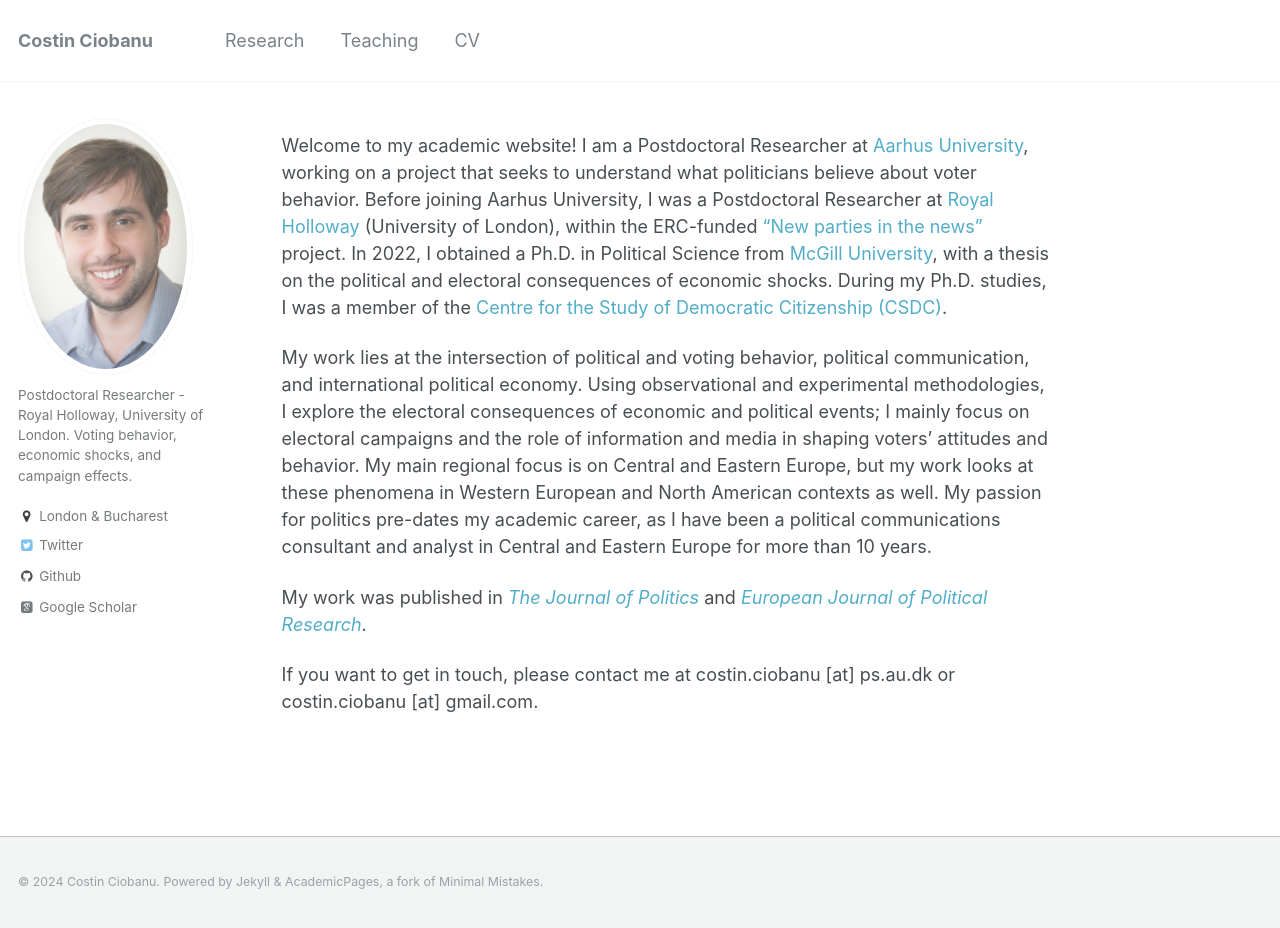
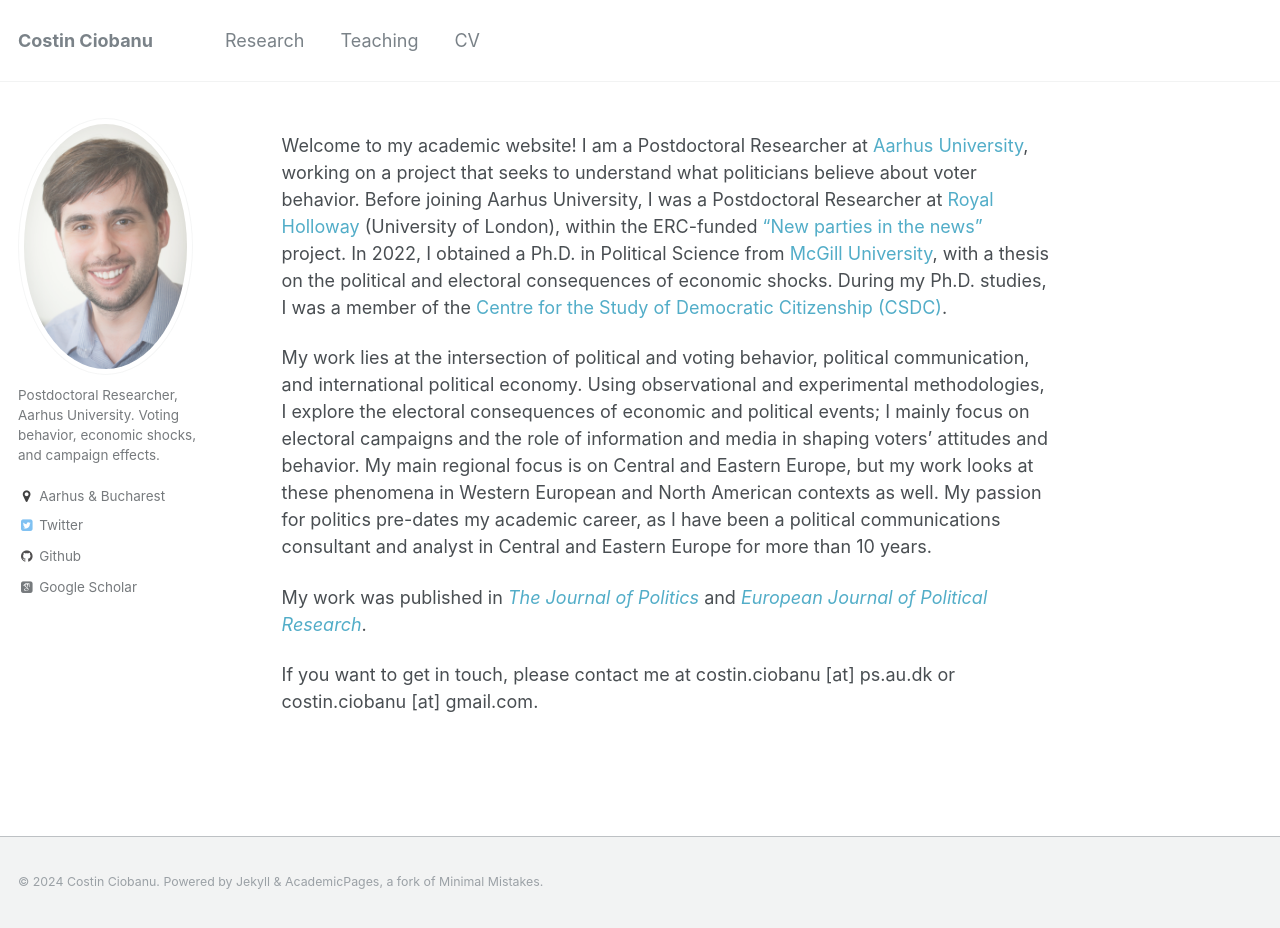
Before and after one commit to costinciobanu/costinciobanu.github.io, a Jekyll site: the page built from _pages/about.md, in a window 1280 px wide and 928 px high. Built offline with Jekyll 4.4.1, drawn with Linux system fonts in a browser that asks for light colours; some web fonts are replaced.

Commit message:
Update _config.yml

```diff
--- a/_config.yml
+++ b/_config.yml
@@ -81,8 +81,8 @@ analytics:
 author:
   name             : ""
   avatar           : "Photo_Costin_Ciobanu.jpg"
-  bio              : "Postdoctoral Researcher - Royal Holloway, University of London. Voting behavior, economic shocks, and campaign effects."
-  location         : "London & Bucharest"
+  bio              : "Postdoctoral Researcher, Aarhus University. Voting behavior, economic shocks, and campaign effects."
+  location         : "Aarhus & Bucharest"
   employer         :
   googlescholar    : "https://scholar.google.com/citations?user=e1k8WooAAAAJ&hl=en"
   email            :
```
